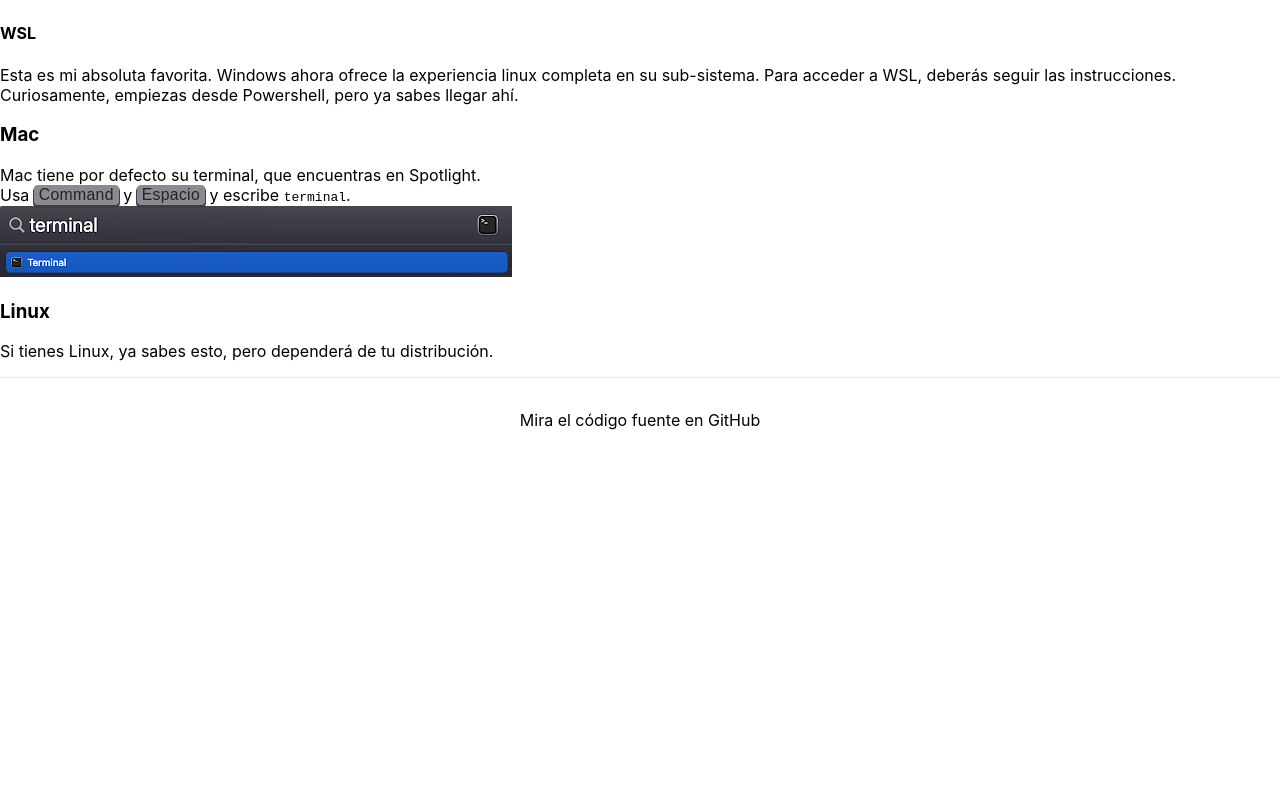
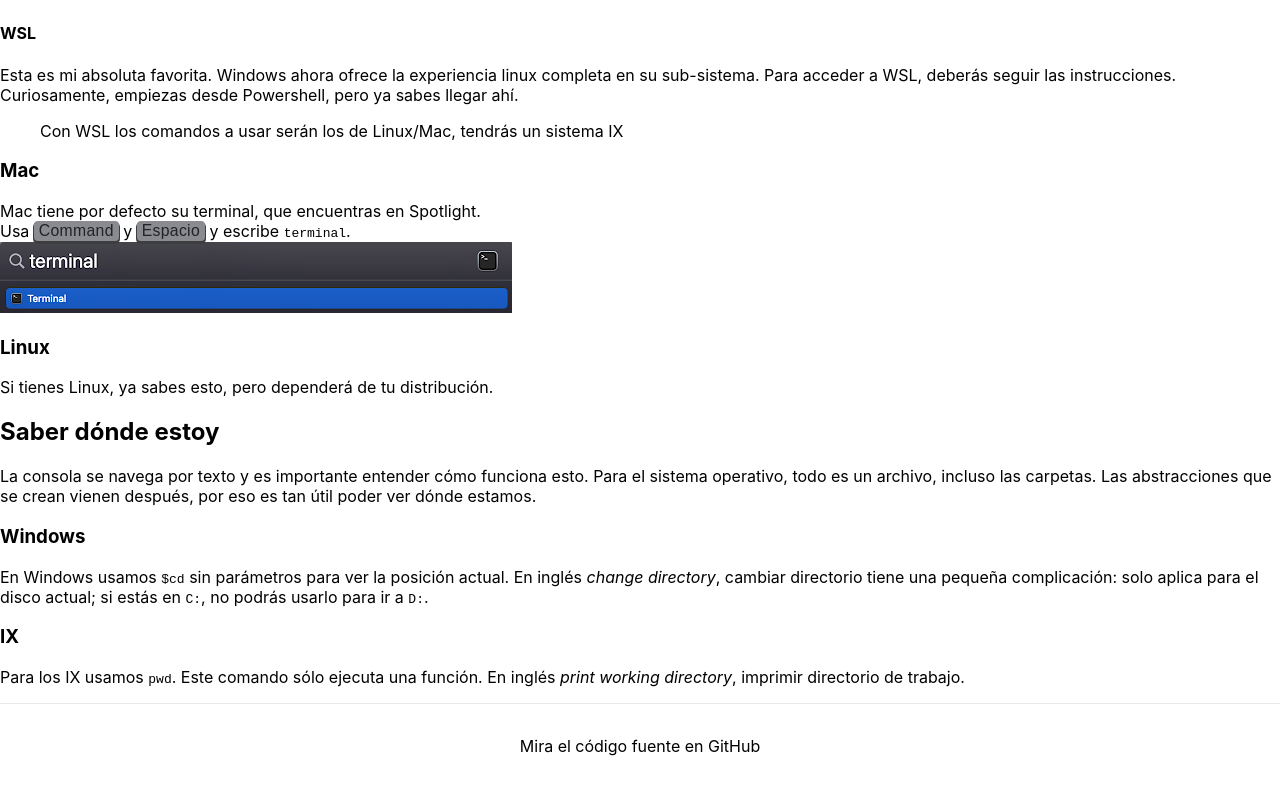
Before and after one commit to EstebanDalelR/aprendeaprogramar, a Next.js app: page /consola in a window 1280 px wide. Shown: the part 1085-1873 px from the top of the page. Before the commit the page ends 1547 px from the top, so only its background shows below. Built offline with nearby package versions, Linux system fonts and the light colour scheme.

Commit message:
Added where I am

```diff
--- a/pages/consola.mdx
+++ b/pages/consola.mdx
@@ -24,6 +24,8 @@ La puedes encontrar en el Menú escribiendo <samp>Powershell</samp>
 
 Esta es mi absoluta favorita. Windows ahora ofrece la experiencia linux completa en su sub-sistema. Para acceder a WSL, [deberás seguir las instrucciones](https://docs.microsoft.com/es-es/windows/wsl/install). Curiosamente, empiezas desde Powershell, pero ya sabes llegar ahí.
 
+> Con WSL los comandos a usar serán los de Linux/Mac, tendrás un sistema IX
+
 ### Mac
 
 Mac tiene por defecto su terminal, que encuentras en Spotlight.
@@ -33,3 +35,15 @@ Usa <kbd>Command</kbd> y <kbd>Espacio</kbd> y escribe <samp>terminal</samp>.
 ### Linux
 
 Si tienes Linux, ya sabes esto, pero dependerá de tu distribución.
+
+## Saber dónde estoy
+
+La consola se navega por texto y es importante entender cómo funciona esto. Para el sistema operativo, todo es un archivo, incluso las carpetas. Las abstracciones que se crean vienen después, por eso es tan útil poder ver dónde estamos.
+
+### Windows
+
+En Windows usamos `$cd` sin parámetros para ver la posición actual. En inglés _change directory_, cambiar directorio tiene una pequeña complicación: solo aplica para el disco actual; si estás en `C:`, no podrás usarlo para ir a `D:`.
+
+### IX
+
+Para los IX usamos `pwd`. Este comando sólo ejecuta una función. En inglés _print working directory_, imprimir directorio de trabajo.
```
